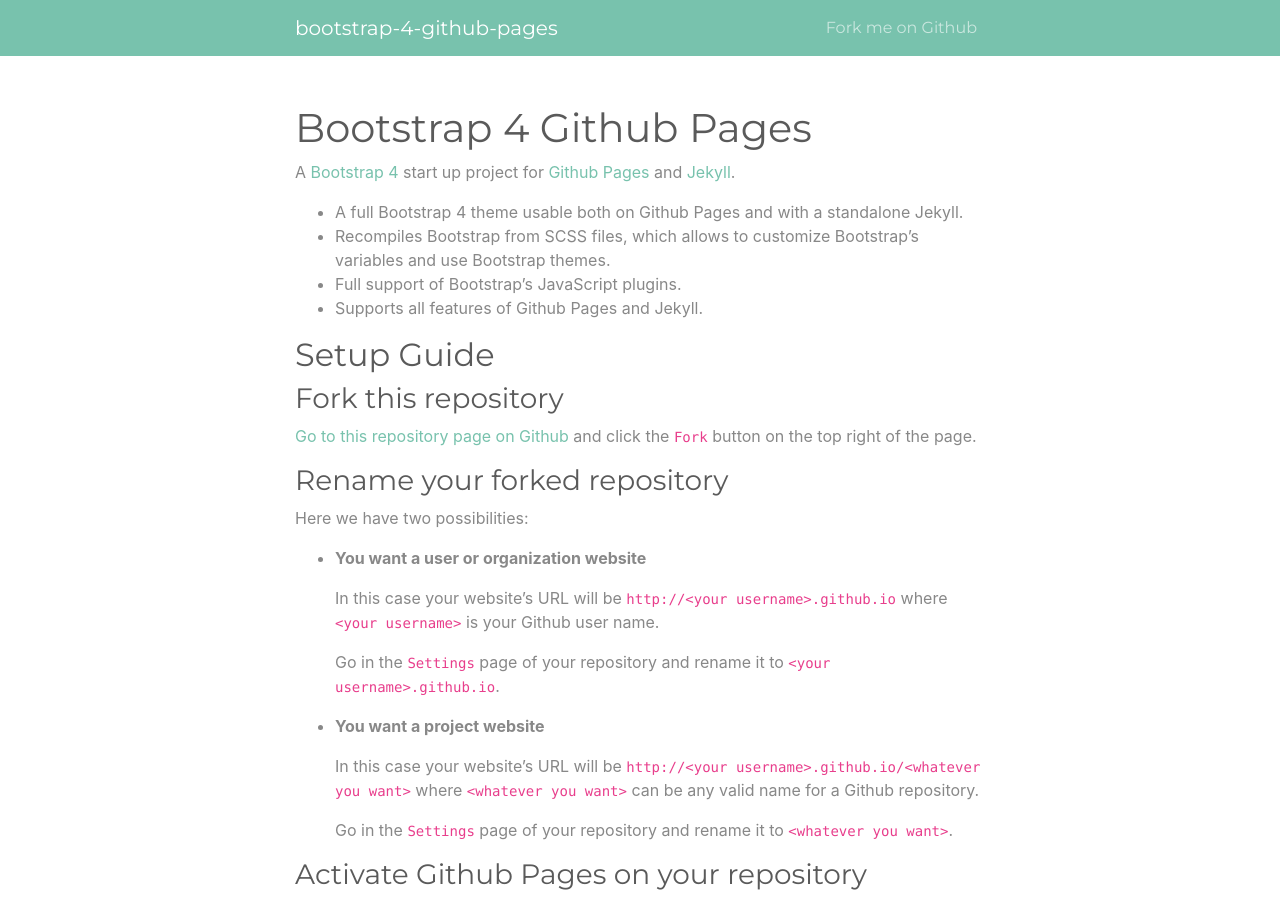
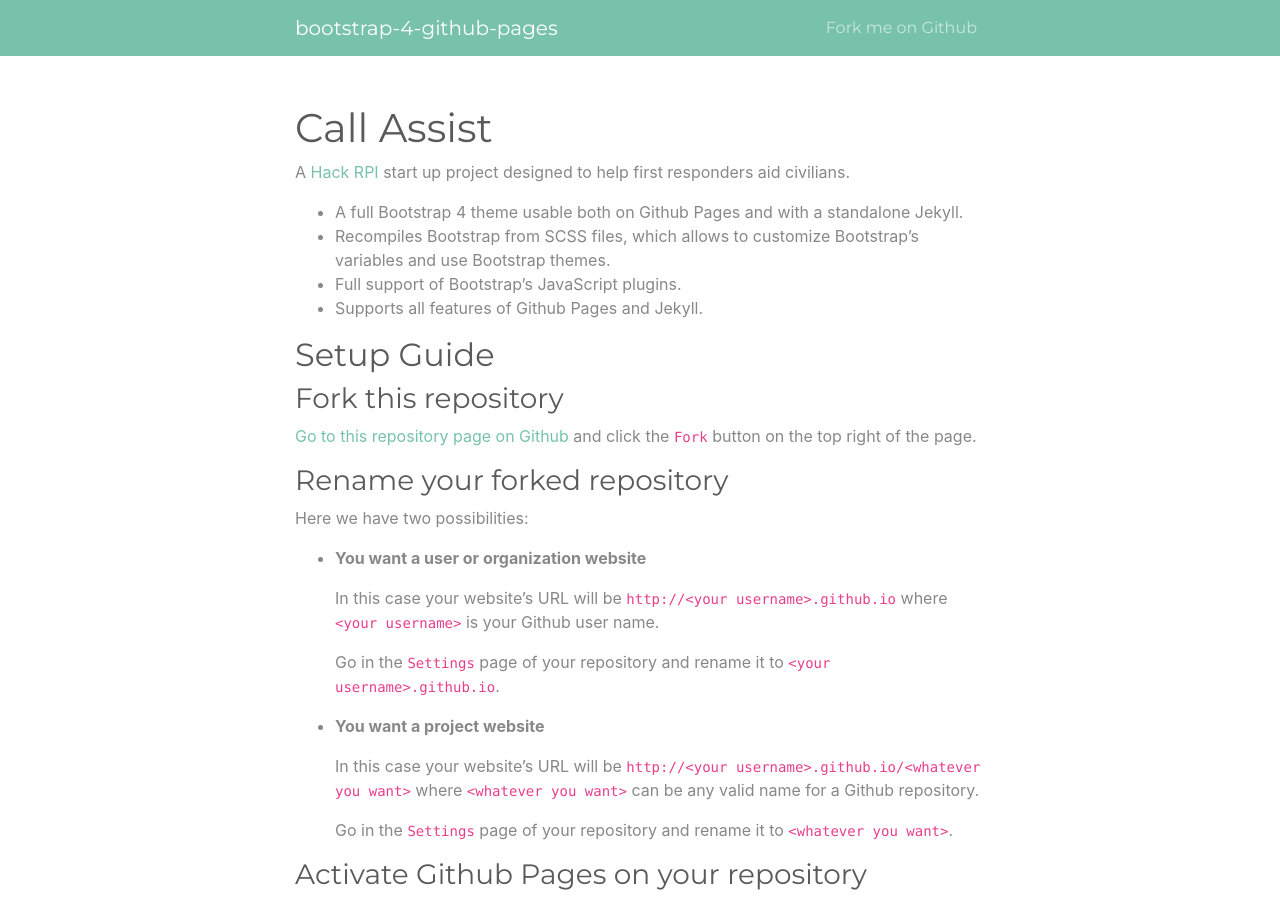
Before and after one commit to nicolas-van/bootstrap-4-github-pages, a Jekyll site: the page built from index.md, in a window 1280 px wide and 900 px high. Built offline with Jekyll 4.4.1, drawn with Linux system fonts in a browser that asks for light colours.

Commit message:
Update index.md

```diff
--- a/index.md
+++ b/index.md
@@ -1,9 +1,9 @@
 ---
 layout: page
-title: Bootstrap 4 Github Pages
+title: Call Assist
 ---
 
-A [Bootstrap 4](https://getbootstrap.com/) start up project for [Github Pages](https://pages.github.com/) and [Jekyll](https://jekyllrb.com/).
+A [Hack RPI](http://www.hackrpi.com/) start up project designed to help first responders aid civilians.
 
 * A full Bootstrap 4 theme usable both on Github Pages and with a standalone Jekyll.
 * Recompiles Bootstrap from SCSS files, which allows to customize Bootstrap's variables and use Bootstrap themes.
```
